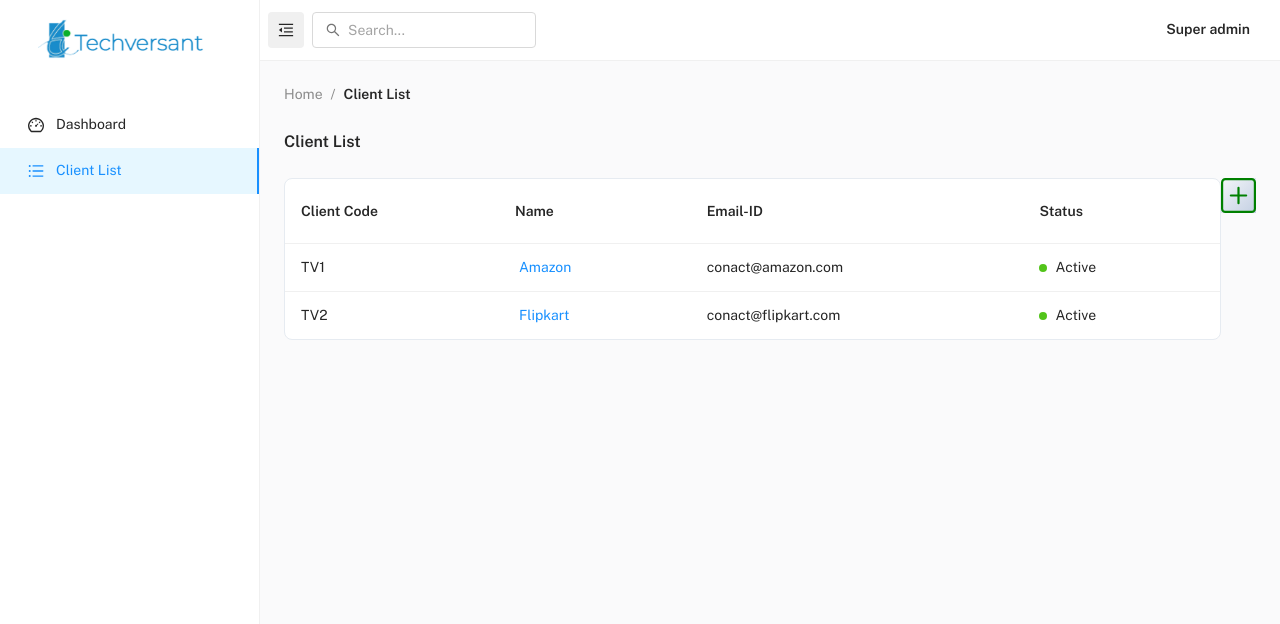
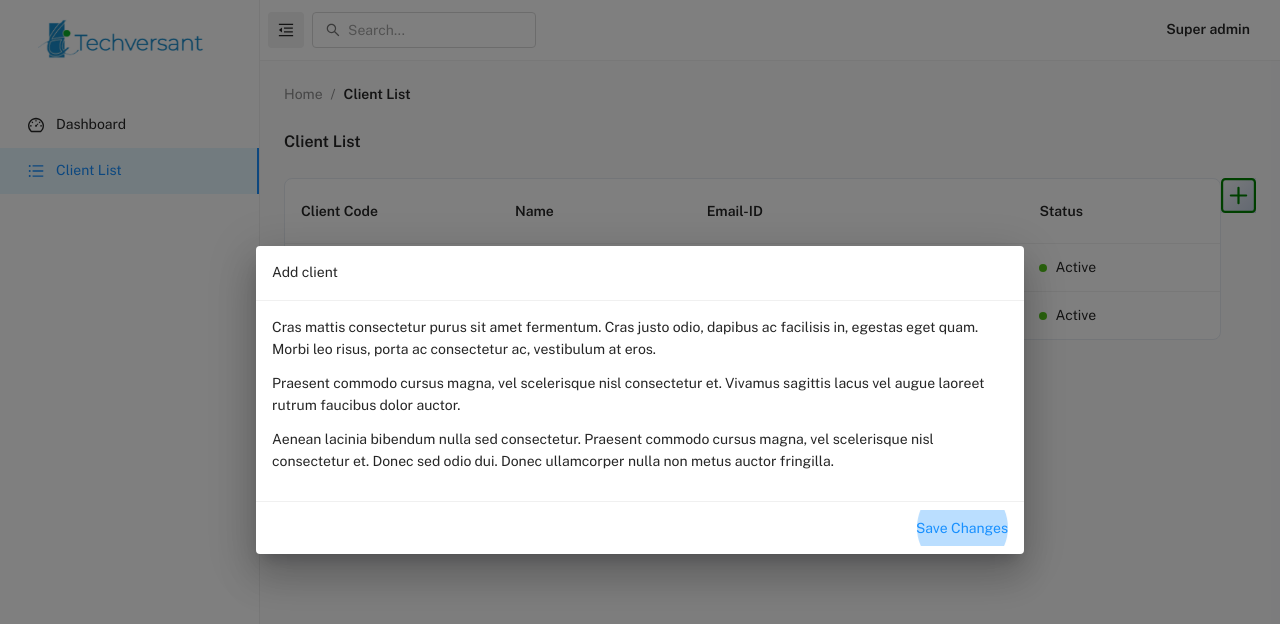
Before and after one commit to manikya-rail/e-com-java-admin, a React (Create React App) app: page /clientlist in a window 1280 px wide. Both pictures are taken after a click on the icon 1238 px from the left and 195 px from the top of the page. Shown: the top 624 px of the page. Built offline with nearby package versions, Linux system fonts and the light colour scheme.

Commit message:
add client model

```diff
--- a/package.json
+++ b/package.json
@@ -9,6 +9,7 @@
     "@emotion/cache": "^11.10.3",
     "@emotion/react": "^11.10.4",
     "@emotion/styled": "^11.10.4",
+    "@mui/icons-material": "^5.14.1",
     "@mui/lab": "^5.0.0-alpha.100",
     "@mui/material": "^5.10.6",
     "@reduxjs/toolkit": "^1.8.5",
--- a/src/pages/components-overview/ClientList.js
+++ b/src/pages/components-overview/ClientList.js
@@ -1,13 +1,17 @@
 // material-ui
+import * as React from 'react';
 import {
   //  Breadcrumbs,
   //   Divider,
 
   Grid,
   // Link,
-  Stack,Tooltip
+  Stack,Tooltip,DialogTitle,IconButton,Button,DialogContent,Typography,DialogActions,Dialog
   // Typography
 } from '@mui/material';
+import { styled } from '@mui/material/styles';
+
+
 
 
 
@@ -25,10 +29,50 @@
 
 // ==============================|| COMPONENTS - TYPOGRAPHY ||============================== //
 
+const BootstrapDialog = styled(Dialog)(({ theme }) => ({
+  '& .MuiDialogContent-root': {
+    padding: theme.spacing(2),
+  },
+  '& .MuiDialogActions-root': {
+    padding: theme.spacing(1),
+  },
+}));
 
+function BootstrapDialogTitle(props) {
+  const { children, onClose, ...other } = props;
+
+  return (
+    <DialogTitle sx={{ m: 0, p: 2 }} {...other}>
+      {children}
+      {onClose ? (
+        <IconButton
+          aria-label="close"
+          onClick={onClose}
+          sx={{
+            position: 'absolute',
+            right: 8,
+            top: 8,
+            color: (theme) => theme.palette.grey[500],
+          }}
+        >
+          {/* close */}
+        </IconButton>
+      ) : null}
+    </DialogTitle>
+  );
+}
 
 
 const ClientList = () => {
+
+  const [open, setOpen] = React.useState(false);
+
+  const handleClickOpen = () => {
+    setOpen(true);
+  };
+  const handleClose = () => {
+    setOpen(false);
+  };
 
   return(
   <>
@@ -39,7 +83,7 @@
       </Grid> */}
       <Grid item xs={12}>
       <Tooltip title="Add Client">
-      <PlusSquare id="addClient"/>
+      <PlusSquare id="addClient"   onClick={handleClickOpen}/>
       </Tooltip>
       </Grid>
       <Grid item xs={12}>
@@ -48,6 +92,43 @@
       </MainCard>
       </Grid>
     </Grid>
+
+
+    <div>
+      <Button variant="outlined" onClick={handleClickOpen}>
+        Open dialog
+      </Button>
+      <BootstrapDialog
+        onClose={handleClose}
+        aria-labelledby="customized-dialog-title"
+        open={open}
+      >
+        <BootstrapDialogTitle id="customized-dialog-title" onClose={handleClose}>
+          Add client
+        </BootstrapDialogTitle>
+        <DialogContent dividers>
+          <Typography gutterBottom>
+            Cras mattis consectetur purus sit amet fermentum. Cras justo odio,
+            dapibus ac facilisis in, egestas eget quam. Morbi leo risus, porta ac
+            consectetur ac, vestibulum at eros.
+          </Typography>
+          <Typography gutterBottom>
+            Praesent commodo cursus magna, vel scelerisque nisl consectetur et.
+            Vivamus sagittis lacus vel augue laoreet rutrum faucibus dolor auctor.
+          </Typography>
+          <Typography gutterBottom>
+            Aenean lacinia bibendum nulla sed consectetur. Praesent commodo cursus
+            magna, vel scelerisque nisl consectetur et. Donec sed odio dui. Donec
+            ullamcorper nulla non metus auctor fringilla.
+          </Typography>
+        </DialogContent>
+        <DialogActions>
+          <Button autoFocus onClick={handleClose}>
+            Save changes
+          </Button>
+        </DialogActions>
+      </BootstrapDialog>
+    </div>
 
 
     <Grid container spacing={3}>
```
Also changed, not shown: 2 other files (tests, documents, lock files or other folders).
